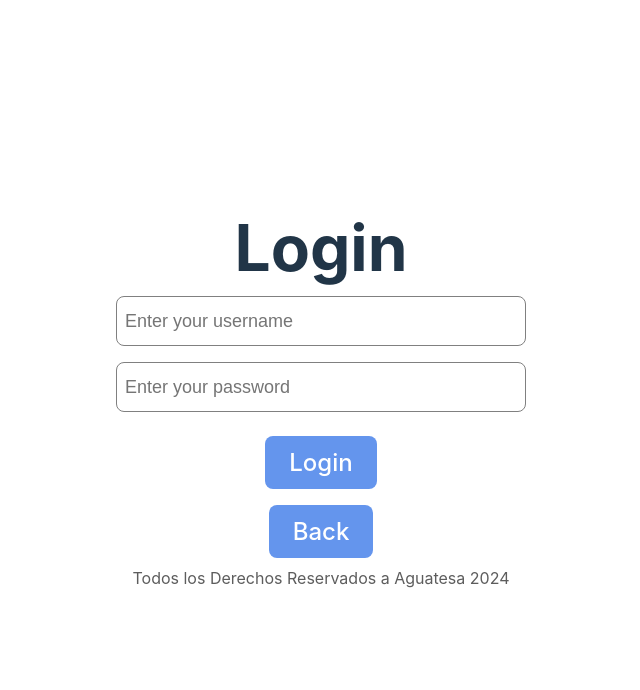
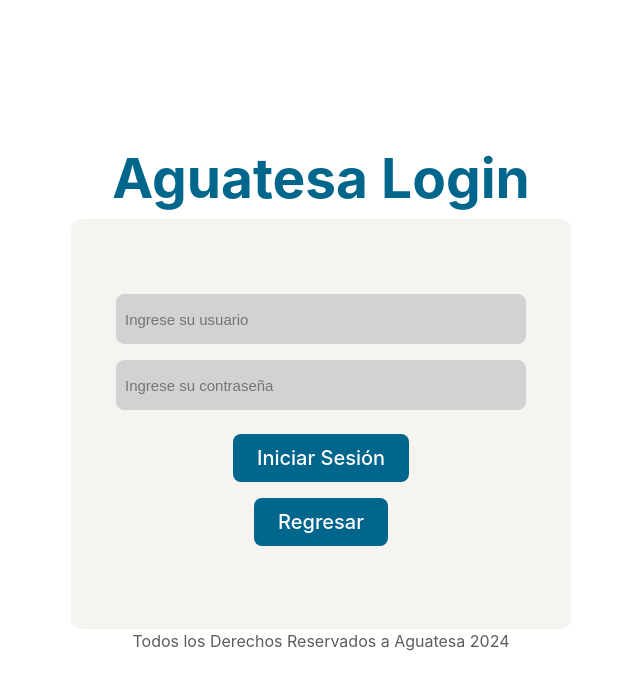
Before and after one commit to DiegoDuaS/AguaproFront, a React (Vite) app: page / in a window 1280 px wide. Both pictures are taken after a click on the picture 1185 px from the left and 37 px from the top of the page. Shown: the top 690 px of the page, without its empty margins (319-959 px from the left). Built offline with nearby package versions, Linux system fonts and the light colour scheme; no server answers; a web font is replaced by a local one.

Commit message:
fix: channged colors and added more detail to the login page

```diff
--- a/src/components/AdminHeader.jsx
+++ b/src/components/AdminHeader.jsx
@@ -9,7 +9,7 @@ const AdminHeader = ({ handleLogout, isExpanded, toggleMenu }) => {
       <div className="burger-icon" onClick={toggleMenu}>
         <img src={menuIcon} alt="Menu" style={{ cursor: 'pointer' }} />
       </div>
-      <div className="company-name">AGUATESA admin</div>
+      <div className="company-name">AGUATESA ADMIN</div>
       <div style={{marginRight: '40px'}} className="user-icon" onClick={handleLogout}>
         <img src={userIcon} alt="User" style={{ cursor: 'pointer' }} />
       </div>
--- a/src/components/AdminNav.css
+++ b/src/components/AdminNav.css
@@ -38,6 +38,7 @@
   margin-left: 10px;
   font-size: 16px;
   vertical-align: middle;
+  color: black;
 }
 
 .Anavbar__li:hover {
--- a/src/pages/products/login.css
+++ b/src/pages/products/login.css
@@ -51,10 +51,11 @@
 .titleContainer {
   display: flex;
   flex-direction: column;
-  font-size: 64px;
+  font-size: 55px;
   font-weight: bolder;
   align-items: center;
   justify-content: center;
+  color: #00668C;
 }
 
 .inputContainer {
@@ -62,6 +63,9 @@
   flex-direction: column;
   align-items: center;
   justify-content: center;
+  background-color: #F5F4F1;
+  border-radius: 10px;
+  width: 500px;
 }
 
 .inputBox {
@@ -69,21 +73,28 @@
   width: 400px;
   font-size: large;
   border-radius: 8px;
-  border: 1px solid grey;
+  border: 1px solid rgb(211, 209, 209);
+  background-color:rgb(211, 209, 209) ;
   padding-left: 8px;
   margin-bottom: 16px;
+  font-size: 15px;
+  color: black;
 }
 
 .inputButton {
   border: none;
-  background: cornflowerblue;
+  background:#00668C;;
   color: white;
   padding: 12px 24px;
   margin: 8px;
-  font-size: 24px;
+  font-size: 20px;
   border-radius: 8px;
   cursor: pointer;
 }
 #root {
   width: 100%;
 }
+
+.spacelogin{
+  height: 75px;
+}
--- a/src/pages/products/login.jsx
+++ b/src/pages/products/login.jsx
@@ -14,29 +14,32 @@ const LoginPage = ({ onRouteChange }) => {
   };
 return (
     <div className="mainContainer">
-      <div className="titleContainer">Login</div>
+      <div className="titleContainer">Aguatesa Login</div>
+
       <div className="inputContainer">
+      <div className="spacelogin"></div>
         <input
           className="inputBox"
           type="text"
-          placeholder="Enter your username"
+          placeholder="Ingrese su usuario"
           value={username}
           onChange={(e) => setUsername(e.target.value)}
         />
         <input
           className="inputBox"
           type="password"
-          placeholder="Enter your password"
+          placeholder="Ingrese su contraseña"
           value={password}
           onChange={(e) => setPassword(e.target.value)}
         />
         <button className="inputButton" onClick={handleLogin}>
-          Login
+          Iniciar Sesión
         </button>
         <button className="inputButton" onClick={() => onRouteChange('Bombas de agua')}>
-          Back
+          Regresar
         </button>
         {error && <div className="errorMessage">{error}</div>}
+        <div className="spacelogin"></div>
       </div>
     </div>
   );
```
